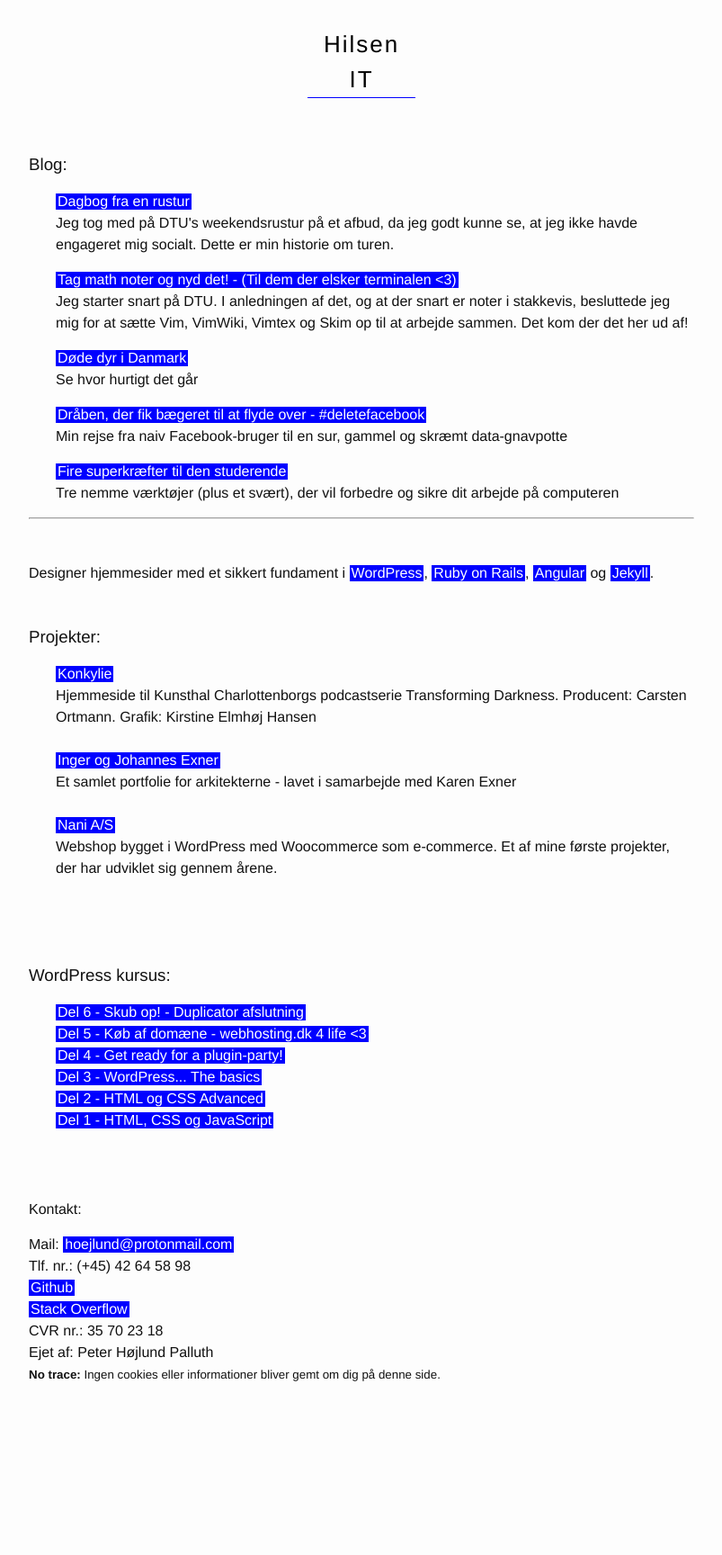
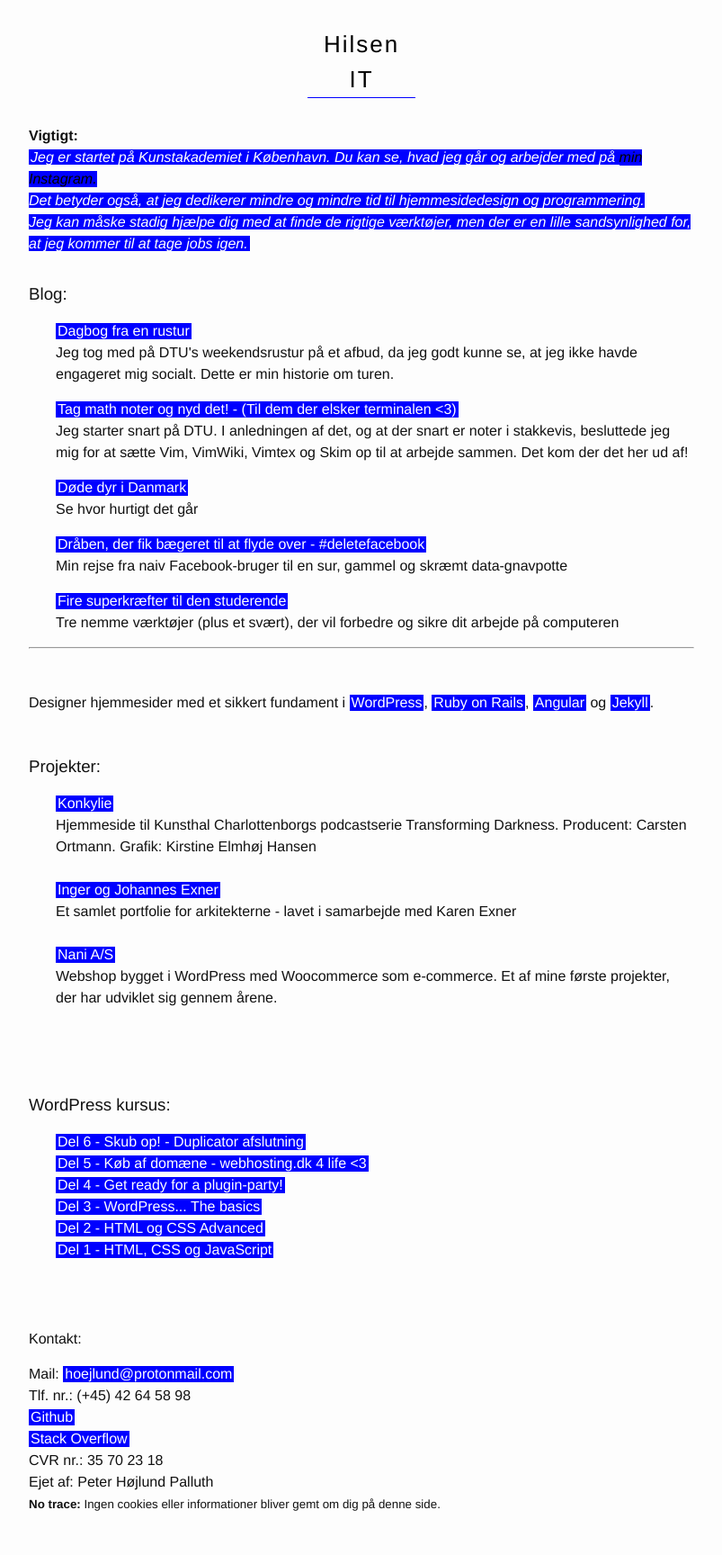
Before and after one commit to peterhoejlundandersen/hilsen, a Jekyll site: the page built from index.md, in a window 1280 px wide. Shown: the whole page at 90% size, without its empty margins (238-1041 px from the left). Built offline with Jekyll 4.4.1, drawn with Linux system fonts in a browser that asks for light colours; before the commit the page ends 1584 px from its top, so only the background shows below that.

Commit message:
Added new art life to top of page

```diff
--- a/_layouts/home.html
+++ b/_layouts/home.html
@@ -3,6 +3,12 @@ layout: default
 ---
 
 <div class="home">
+	<strong>Vigtigt:</strong> <br>
+	<i class="blue-highlight">Jeg er startet på Kunstakademiet i København. Du kan se, hvad jeg går og arbejder med på <a target="_blank" href="https://www.instagram.com/gips4life/">min Instagram.</a><br>
+        Det betyder også, at jeg dedikerer mindre og mindre tid til hjemmesidedesign og programmering. <br>
+	Jeg kan måske stadig hjælpe dig med at finde de rigtige værktøjer, men der er en lille sandsynlighed for, at jeg kommer til at tage jobs igen.
+	</i>
+
 	<h3>Blog:</h3>
 	{% if site.categories.blogs.size > 0 %}
 		<ul>
```
